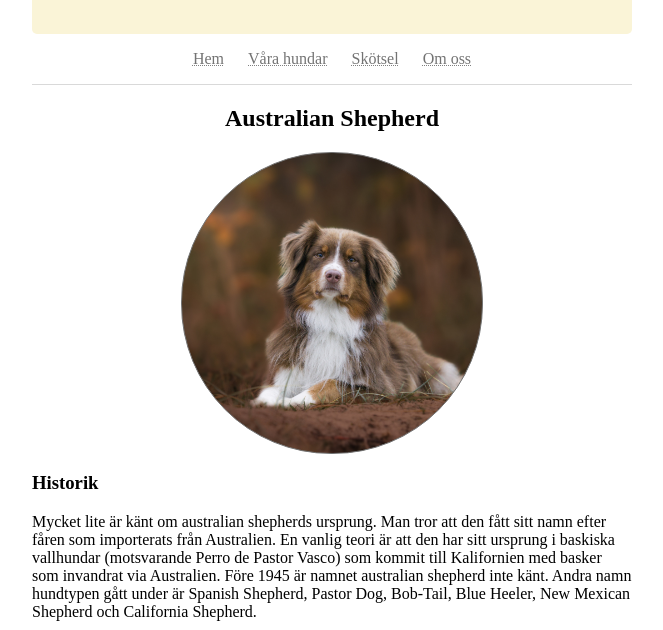
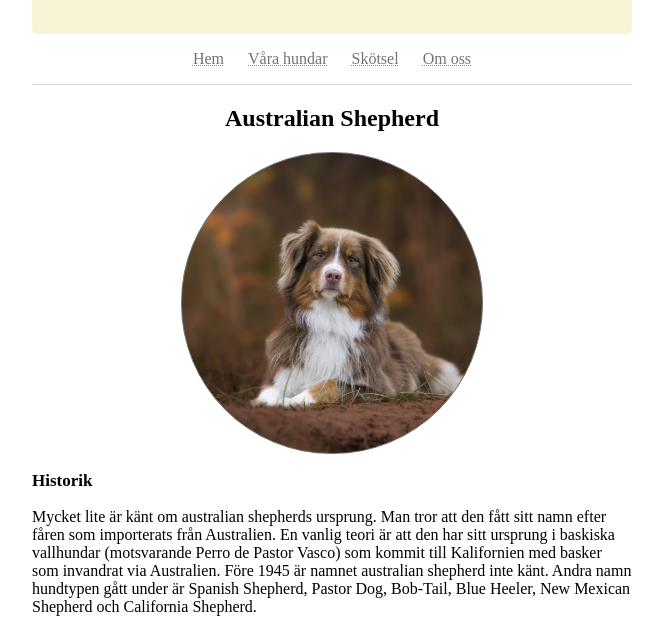
Before and after one commit to TheaGenrup/Doglopedia, a plain HTML site: page index.html in a window 1280 px wide. Shown: the part 149-779 px from the top of the page, without its empty margins (308-971 px from the left). Drawn offline with Linux system fonts and the light colour scheme.

Commit message:
Changed font size of h3

```diff
--- a/styles.css
+++ b/styles.css
@@ -44,4 +44,8 @@ h2 {
     border: rgb(115, 115, 115) 1px solid
 }
 
+h3 {
+    font-size: 17px;
+}
+
 /* Kan jag inte bestämma exakt var hunden ska vara? */
```
